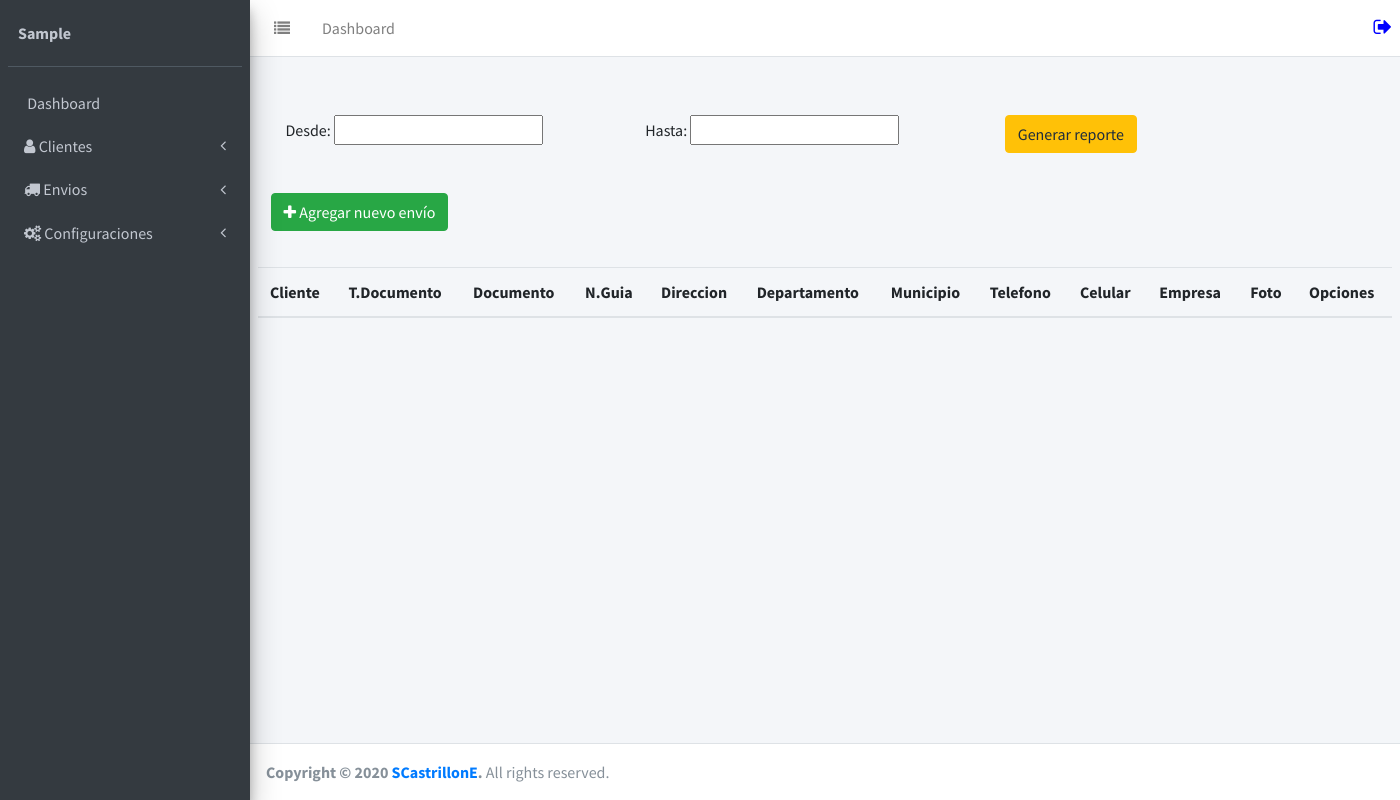
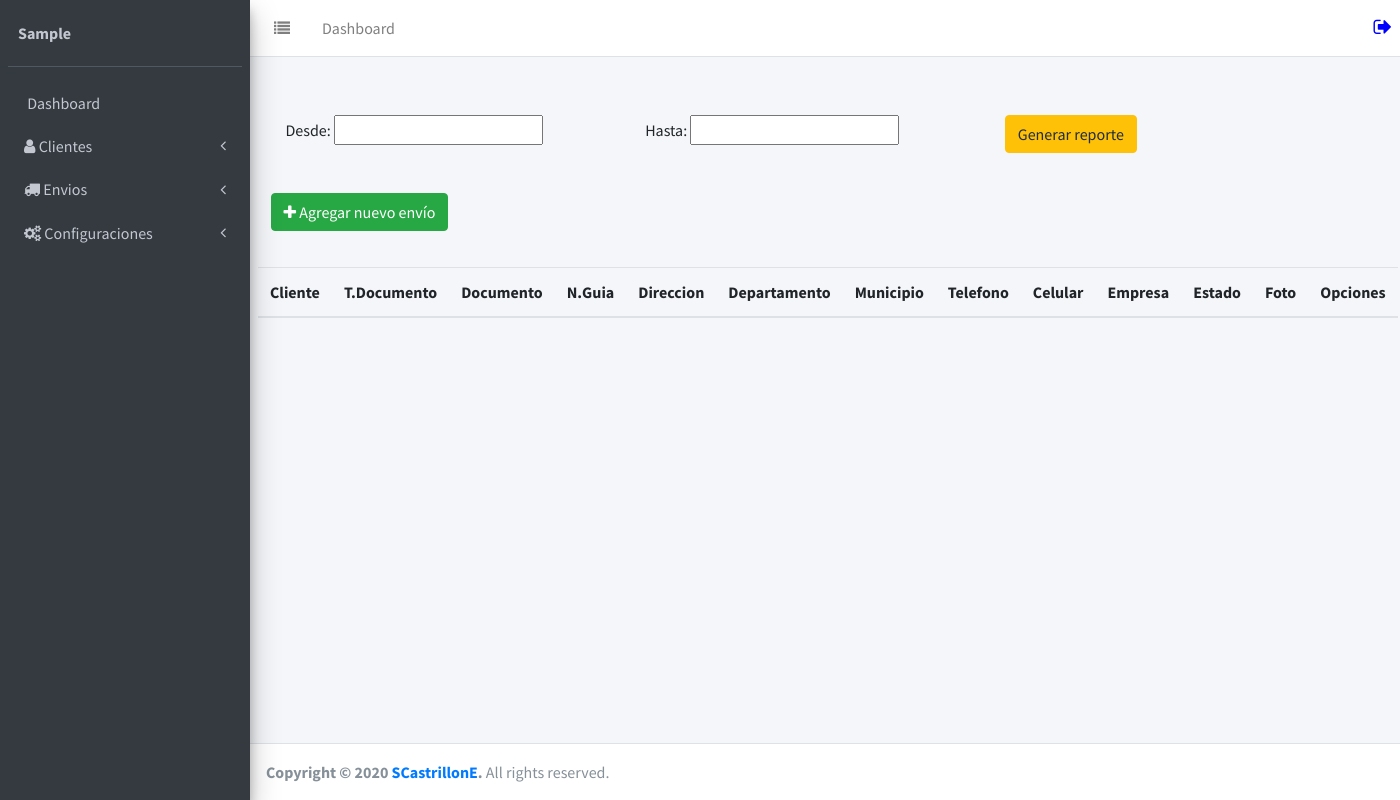
Before and after one commit to ScastrillonE/Gestion-envios, a Django app: page /shipping/list in a window 1400 px wide. Run offline with Django 3.2, Linux system fonts and the light colour scheme; the visitor is signed in with stand-in values (Sample User, id 1); data that the repository does not hold is empty; some libraries are stand-ins or nearby versions.

Commit message:
Fix shipping table error-3

```diff
--- a/shipments/templates/shipments/list_shipping.html
+++ b/shipments/templates/shipments/list_shipping.html
@@ -41,10 +41,12 @@
         <th>Telefono</th>
         <th>Celular</th>
         <th>Empresa</th>
+        <th>Estado</th>
         <th>Foto</th>
         <th>Opciones</th>
     </tr>
     </thead>
+    <tbody></tbody>
 </table>
 
 <!--Modal for list extra data -->
--- a/static/js/functions.js
+++ b/static/js/functions.js
@@ -62,6 +62,7 @@ function listarEnvios(){
             {"data":"c_phone"},
             {"data":"c_cel"},
             {"data":"s_company"},
+            {"data":"status"},
             {
                 data: 'Foto',
                 render: function(data,type,row){
@@ -72,10 +73,10 @@ function listarEnvios(){
             {
                 data: 'options',
                 render: function(data,type,row){
-                        var buttons = '<div class=row>'+'<a href="/shipping/' + row.id + '/"class="btn btn-warning mr-1"><i class="fas fa-edit"></i></a>';
-                        buttons += '<a href="/shipping/delete/' + row.id + '/"class="btn btn-danger"><i class="fas fa-trash"></i></a>'+ '</div>';
-                        buttons += '<div class="row mt-2">'+'<a onclick="extraTable(\''+ row.status +'\' ' + ','+ '\''+ row.send_date +'\')" class="btn btn-success"><i class="fas fa-eye"></i></a>';
-                        buttons += '<a href="/create/pdf/' + row.id + '/"class="btn btn-primary ml-1"><i class="fas fa-print"></i></a>'+'</div>';
+                        var buttons = '<div class=row>'+'<a href="/shipping/' + row.id + '/"class="btn btn-warning mr-1"><i class="fa fa-pencil-square-o"></i></a>';
+                        buttons += '<a href="/shipping/delete/' + row.id + '/"class="btn btn-danger"><i class="fa fa-trash"></i></a>'+ '</div>';
+                        buttons += '<div class="row mt-2">'+'<a onclick="extraTable(\''+ row.status +'\' ' + ','+ '\''+ row.send_date +'\')" class="btn btn-success"><i class="fa fa-eye"></i></a>';
+                        buttons += '<a href="/create/pdf/' + row.id + '/"class="btn btn-primary ml-1"><i class="fa fa-print"></i></a>'+'</div>';
 
                         return buttons;
                 },
```
